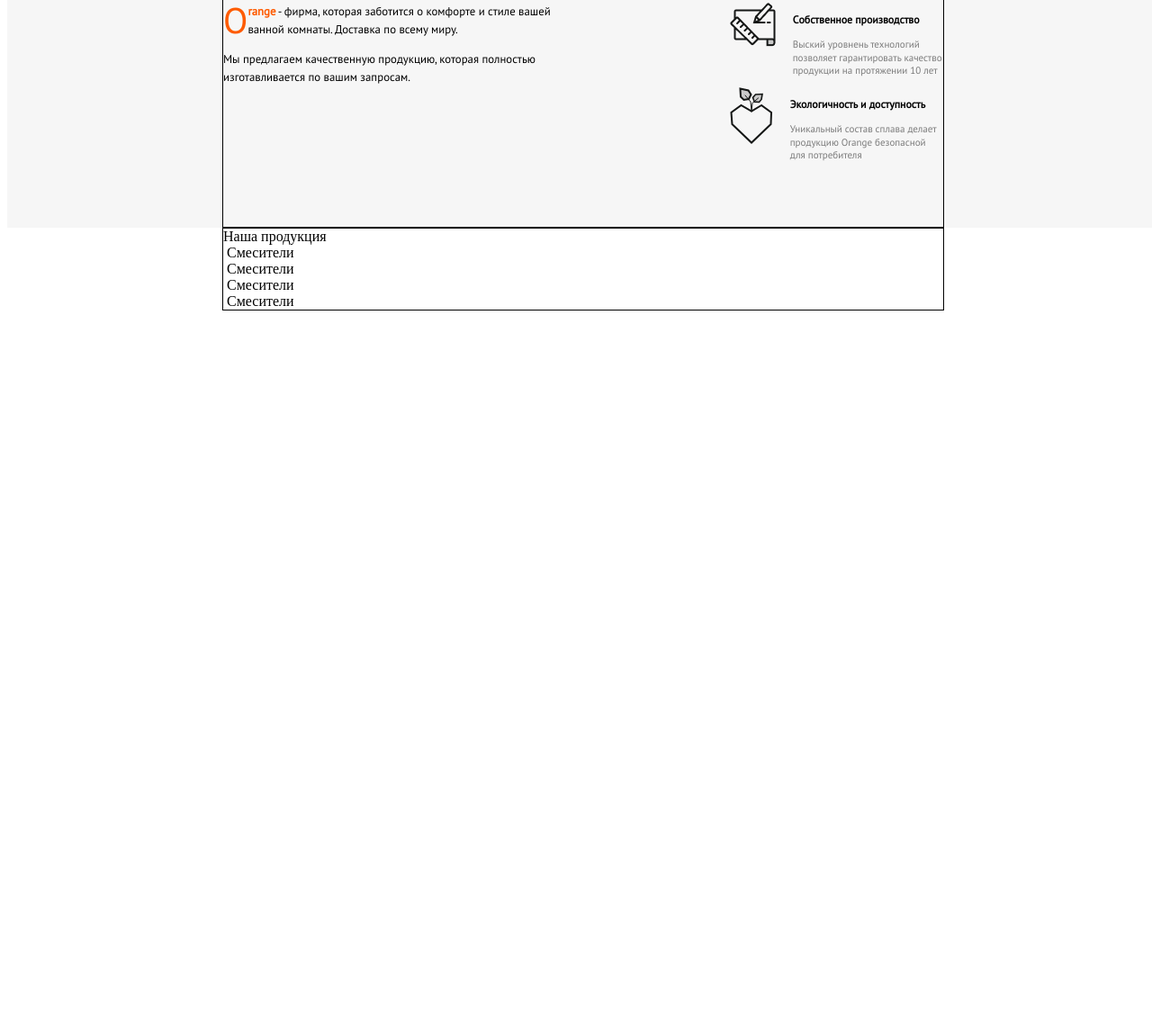
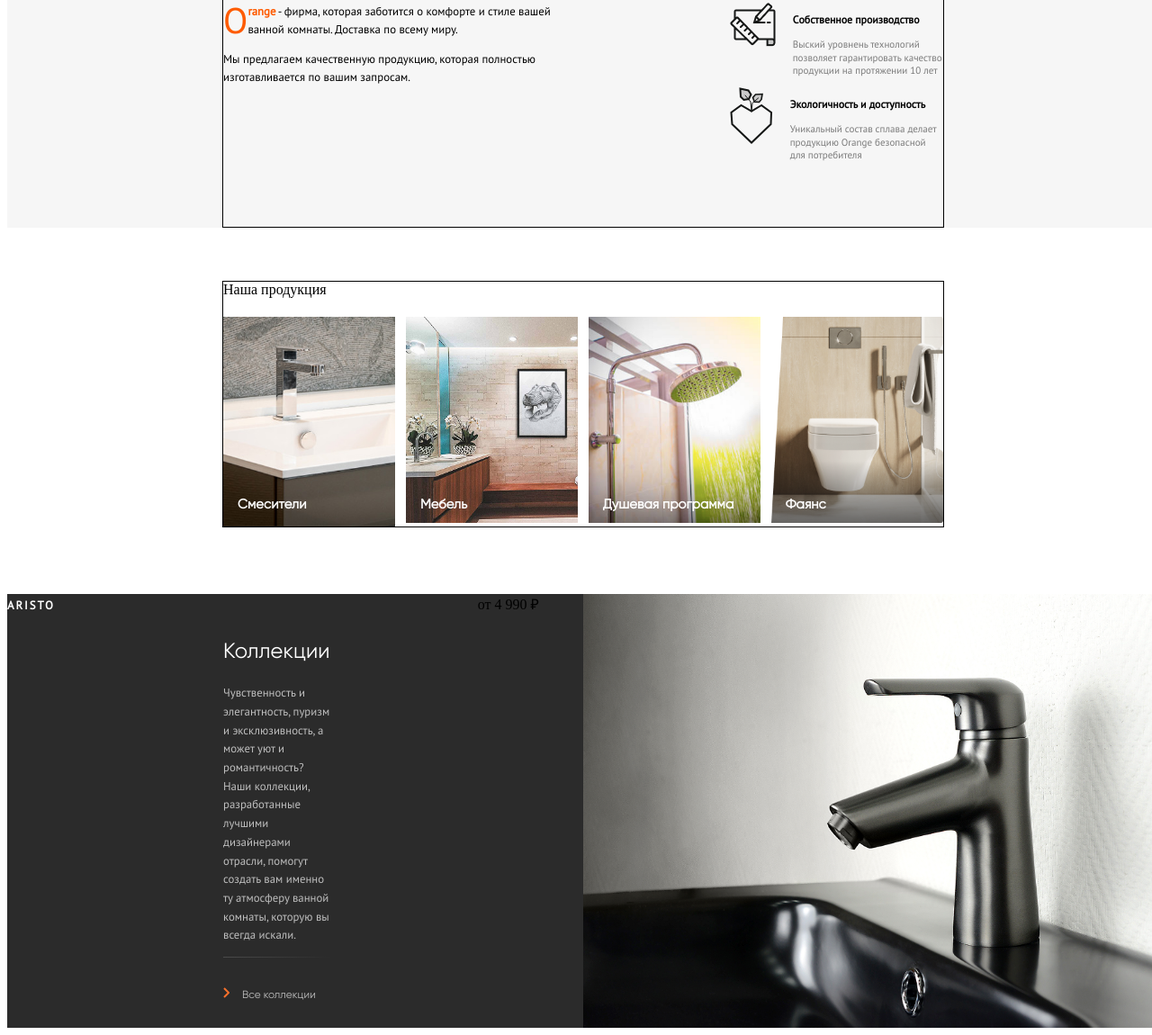
Before and after one commit to Colt1985/Basic-Flex, a plain HTML site: page index.html in a window 1280 px wide. Shown: the part 625-1775 px from the top of the page at 90% size. Before the commit the page ends 978 px from the top, so only its background shows below. Drawn offline with Linux system fonts and the light colour scheme.

Commit message:
add chapter 'Collections'

```diff
--- a/index.html
+++ b/index.html
@@ -55,7 +55,7 @@
                     </div>
                 </div>
                 <div class="description-right">
-                    <div class="description-price">от 4 990 ₽</div>
+                    <div class="description-price price-button">от 4 990 ₽</div>
                     <img class="description-tap" src="content/tap-1.png">
                 </div>
             </main>
@@ -98,31 +98,52 @@
     </div>
 
     <div class="container">
-        <div class="wrapper">
-            <div class="product-title">
+        <div class="wrapper products-container">
+            <div class="products-title">
                 Наша продукция
             </div>
             <div class="products">
                 <div class="product">
-                    <img src="content/image 2.1.2.png" alt="">
                     <span class="product-name">Смесители</span>
+                    <img src="content/catalog/Mask Group 1.png" alt="">
                 </div>
                 <div class="product">
-                    <img src="content/image 2.1.1.png" alt="">
-                    <span class="product-name">Смесители</span>
+                    <span class="product-name">Мебель</span>
+                    <img src="content/catalog/Mask Group 2.png" alt="">
                 </div>
                 <div class="product">
-                    <img src="content/image 2.1.2.png" alt="">
-                    <span class="product-name">Смесители</span>
+                    <span class="product-name">Душевая программа</span>
+                    <img src="content/catalog/Mask Group 3.png" alt="">
                 </div>
                 <div class="product">
-                    <img src="content/image 2.1.2.png" alt="">
-                    <span class="product-name">Смесители</span>
+                    <span class="product-name">Фаянс</span>
+                    <img src="content/catalog/Mask Group 4.png" alt="">
                 </div>
             </div>
         </div>
     </div>
 
+    <div class="container collections  dark-gray-back">
+        <div class="collections-content">
+            <div class="collections-top">
+                <p class="collections-title">Коллекции</p>
+                <p>Чувственность и элегантность, пуризм и эксклюзивность, а может уют и романтичность?
+                    Наши коллекции, разработанные лучшими дизайнерами отрасли, помогут создать вам именно ту атмосферу
+                    ванной комнаты, которую вы всегда искали.</p>
+            </div>
+            <div class="collections-bottom">
+                <div class="description-menu-line"></div>
+                <div class="collections-all">
+                    <img src="content/icons/Vector.svg" alt="">
+                    <span>Все коллекции</span>
+                </div>
+            </div>
+        </div>
+        <div class="collections-img"></div>
+        <span class="collections-img-title">ARISTO</span>
+        <span class="collections-button price-button">от 4 990 ₽</span>
+        <img src="content/tap-3.png" alt="">
+    </div>
 </body>
 
 </html>
--- a/styles.css
+++ b/styles.css
@@ -16,7 +16,7 @@
 
 /*--------------------- HEADER --------------------*/
 
-header{
+header {
     display: flex;
     justify-content: space-between;
     align-items: center;
@@ -24,99 +24,106 @@ header{
     padding-bottom: 3.52vh;
 }
 
-.header-left, .header-right{
+.header-left,
+.header-right {
     display: flex;
     align-items: center;
 }
 
-.header-title{
+.header-title {
     margin-left: 1.35vw;
     font-family: 'PT Sans';
     font-size: 1.6vh;
     line-height: 1.85vh;
 }
 
-.header-phone{
+.header-phone {
     margin-left: 0.47vw;
     font-family: 'PT Sans';
     font-size: 1.48vh;
     line-height: 1.92vh;
 }
 
-.header-search{
+.header-search {
     margin-left: 1.6vw;
     padding: 0.5vw;
 }
 
 /*--------------------- DESCRIPTION --------------------*/
 
-.description{
+.description {
     margin-top: 4.35vh;
     display: flex;
     justify-content: space-between;
 }
 
-.description-left{
+.description-left {
     margin-top: 4.26vh;
     display: flex;
     flex-direction: column;
     justify-content: space-between;
 }
 
-.description-menu{
+.description-menu {
     max-width: 19.53vw;
     margin-top: 5.37vh;
 }
-.description-menu-footer{
+
+.description-menu-footer {
     margin-bottom: 2.96vh;
 }
-.description-title{
+
+.description-title {
     font-size: 5.55vh;
     line-height: 5.93vh;
     color: white;
     font-family: 'Gilroy';
 }
 
-.description-company, .description-product{
+.description-company,
+.description-product {
     margin-bottom: 2.22vh;
 }
 
-.description-product, .description-goods{
+.description-product,
+.description-goods {
     margin-top: 2.22vh;
 }
 
-    .description-menu-line{
+.description-menu-line {
     height: 1px;
     background: linear-gradient(to right, #4b4b4b, #26262500);
 }
-.description-menu-item{
+
+.description-menu-item {
     margin-left: 0.78vw;
 }
 
-.description-menu-content > span{
+.description-menu-content>span {
     font-size: 1.85vh;
     line-height: 1.85vh;
     margin-left: 0.78vw;
     font-family: 'PT Sans';
 }
 
-.description-menu-footer{
+.description-menu-footer {
     display: flex;
 }
-.description-menu-footer-item{
+
+.description-menu-footer-item {
     width: 31px;
     height: 2px;
 }
 
-.description-menu-footer-item:not(:first-child){
+.description-menu-footer-item:not(:first-child) {
     margin-left: 0.92vh;
 }
 
-.description-right{
+.description-right {
     position: relative;
 }
 
-.description-price{
+.description-price {
     font-family: PT Sans;
     font-size: 2.22vh;
     line-height: 2.22vh;
@@ -124,63 +131,67 @@ margin-left: 0.92vh;
     background-color: #ff7028;
     color: white;
     position: absolute;
+}
+
+.description-price {
+
     top: 28.3vh;
     left: 12.3vh;
 }
 
-.description-tap{
+.description-tap {
     max-height: 51.1vh;
     display: block;
 }
 
 /*--------------------- DESCRIPTION-INTRO --------------------*/
 
-.description-intro{
+.description-intro {
     display: flex;
     justify-content: space-between;
     flex-direction: row;
 }
 
-.description-intro > div{
+.description-intro>div {
     margin-top: 7.59vh;
     margin-bottom: 7.59vh;
 }
 
-.intro-orange{
+.intro-orange {
     font-family: 'PT Sans';
     font-size: 1.6vh;
     line-height: 2.5vh;
     max-width: 30.73vw;
 }
 
-.intro-orange-content{
+.intro-orange-content {
     display: flex;
     align-items: center;
 }
 
-.intro-first-letter{
+.intro-first-letter {
     line-height: 3.98vh;
     font-size: 5vh;
 }
 
-.intro-first-title{
+.intro-first-title {
     font-weight: bold;
 }
 
-.intro-features{
+.intro-features {
     max-width: 20.5vw;
 }
 
-.intro-feature-content-title{
+.intro-feature-content-title {
     font-weight: bold;
 }
 
-.intro-feature{
+.intro-feature {
     display: flex;
     align-items: start;
 }
 
-.intro-feature-content{
+.intro-feature-content {
     font-family: 'PT Sans';
     font-size: 1.38vh;
     line-height: 1.85vh;
@@ -189,9 +200,128 @@ font-weight: bold;
     max-width: 13.07vw;
 }
 
-.intro-feature-content-title{
-    color: black!important;
+.intro-feature-content-title {
+    color: black !important;
     font-size: 1.48vh;
+}
+
+/*--------------------- PRODUCTS --------------------*/
+
+.products-container {
+    margin-top: 7.4vh;
+    margin-bottom: 9.26vh;
+    display: flex;
+    flex-direction: column;
+}
+
+.product-title {
+    font-family: 'Gilroy';
+    font-size: 2.96vh;
+    line-height: 3.33vh;
+    color: #151716;
+}
+
+.products {
+    display: flex;
+    margin-top: 2.59vh;
+    justify-content: space-between;
+}
+
+.product {
+    position: relative;
+}
+
+.product>img {
+    max-width: 14.95vw;
+}
+
+.product-name {
+    color: white;
+    font-weight: 700;
+    font-family: 'Gilroy';
+    font-size: 1.85vh;
+    line-height: 2.3vh;
+    position: absolute;
+    bottom: 2vh;
+    left: 1.25vw;
+
+}
+
+/*--------------------- COLLECTIONS --------------------*/
+
+.collections {
+    display: flex;
+}
+
+.collections>*,
+.collections-img {
+    width: 50vw;
+}
+
+.collections-img>img {
+    max-height: 61.57vh;
+}
+
+.collections-img {
+    position: relative;
+}
+
+.collections-content {
+    margin-left: 18.75vw;
+    margin-right: 3.65vw;
+    display: flex;
+    flex-direction: column;
+    justify-content: space-between;
+}
+
+.collections-top>p {
+    color: #BEBEBE;
+    font-family: 'PT Sans';
+    font-size: 1.6vh;
+    line-height: 2.59vh;
+}
+
+.collections-title {
+    margin-top: 6.2vh;
+    font-family: 'Gilroy' !important;
+    font-weight: 400 !important;
+    font-size: 2.96vh !important;
+    line-height: 3.33vh !important;
+    color: white !important;
+}
+
+.collections-all {
+    margin-top: 2.4vw;
+    margin-bottom: 3.5vh;
+}
+
+.collections-all>span {
+    font-family: 'Gilroy';
+    font-size: 1.48vh;
+    line-height: 2.22vh;
+    color: #BEBEBE;
+    margin-left: 0.78vw;
+
+}
+
+.collections-img-title {
+    font-family: 'PT Sans';
+    font-weight: 700;
+    font-size: 1.6vh;
+    line-height: 3.2vh;
+    color: white;
+    letter-spacing: 2px;
+    position: absolute;
+}
+
+.collection-img-title{
+top: 7.04vh;
+left: 4.11vw;
+}
+
+.collection-button{
+top: 10.55vh;
+left: 4.11vw;
 }
 
 /*--------------------- FONTS --------------------*/
@@ -200,10 +330,12 @@ font-weight: bold;
     font-family: Gilroy;
     src: url(content/fonts/Gilroy/gilroy-regular.ttf);
 }
+
 @font-face {
     font-family: PT Sans;
     src: url(content/fonts/PT_Sans/PTSans-Regular.ttf);
 }
+
 /*--------------------- COLORS --------------------*/
 
 .light-gray-1 {
```
Also changed, not shown: content/catalog/Mask Group 1.png (added), content/catalog/Mask Group 2.png (renamed from content/goods/image 2.2.png), content/catalog/Mask Group 3.png (added), content/catalog/Mask Group 4.png (added), content/image 2.1.2.png (deleted), content/tap-3.png (added). Lines whose indentation alone changed are shown as unchanged.
